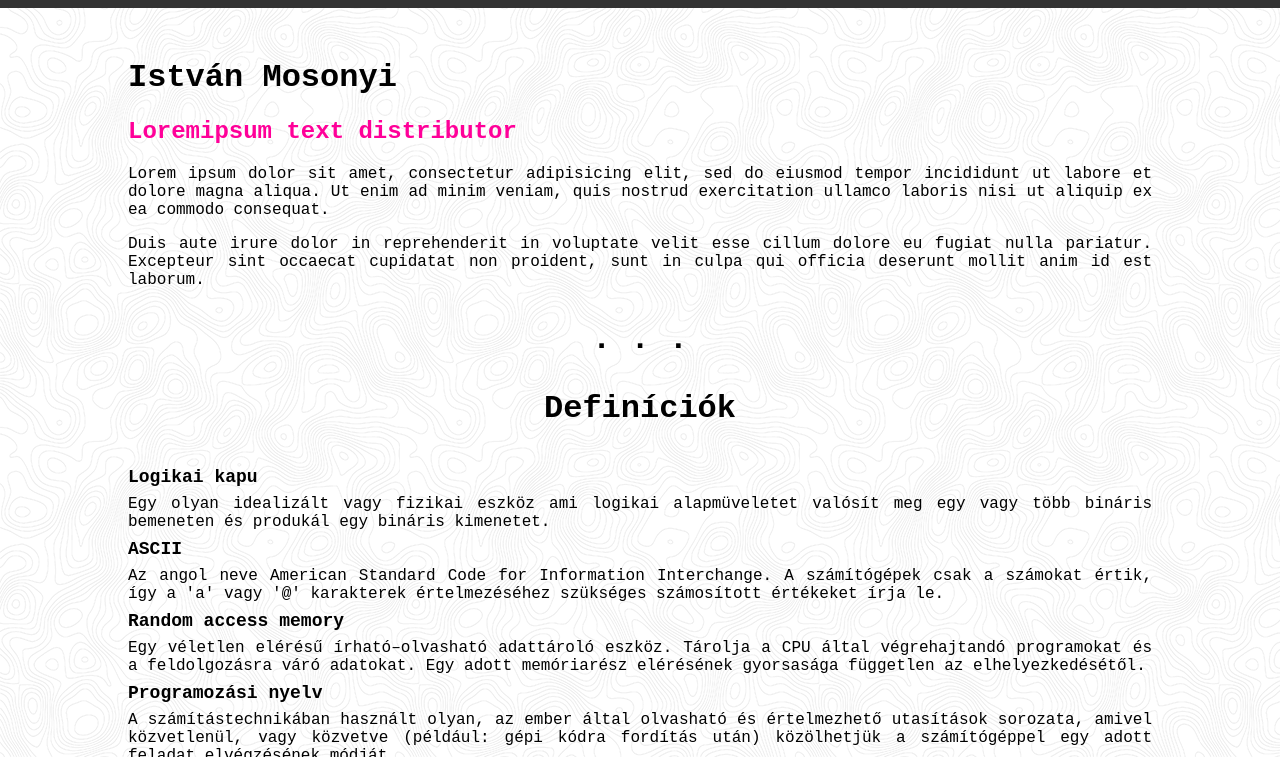
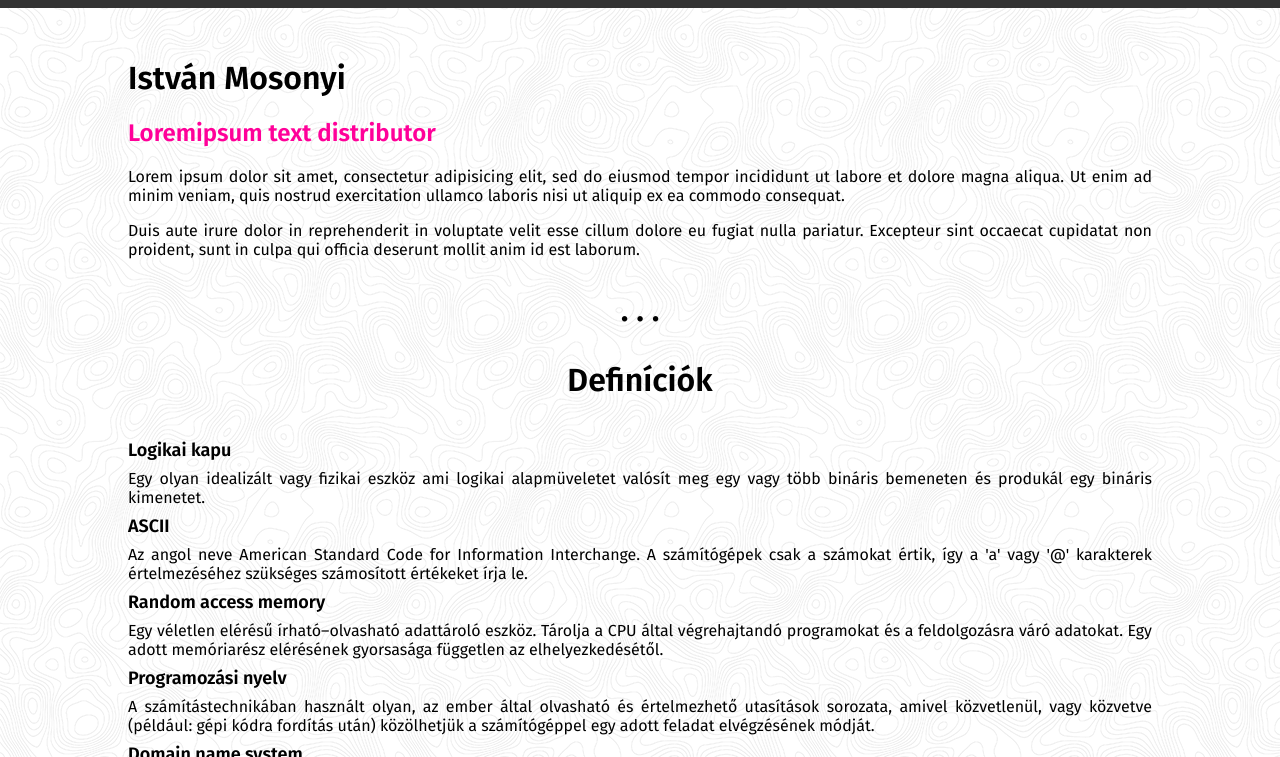
Before and after one commit to clotr/myFirstWebsite, a plain HTML site: page index.html in a window 1280 px wide. Shown: the part 43-800 px from the top of the page. Drawn offline with Linux system fonts and the light colour scheme.

Commit message:
font-family changes

```diff
--- a/styles.css
+++ b/styles.css
@@ -30,7 +30,7 @@ header#navBar li {
 }
 .content {
     padding: 0% 10%;
-    font-family: 'Azeret Mono', monospace;
+    font-family: 'Fira Sans', sans-serif;
 }
 .logo {
     display: inline;
@@ -47,7 +47,7 @@ header#navBar li {
     text-align: center;
     font-size: xx-large;
     font-weight: bold;
-    font-family: 'Azeret Mono', monospace;
+    font-family: 'Fira Sans', sans-serif;
 
 }
 body {
```
